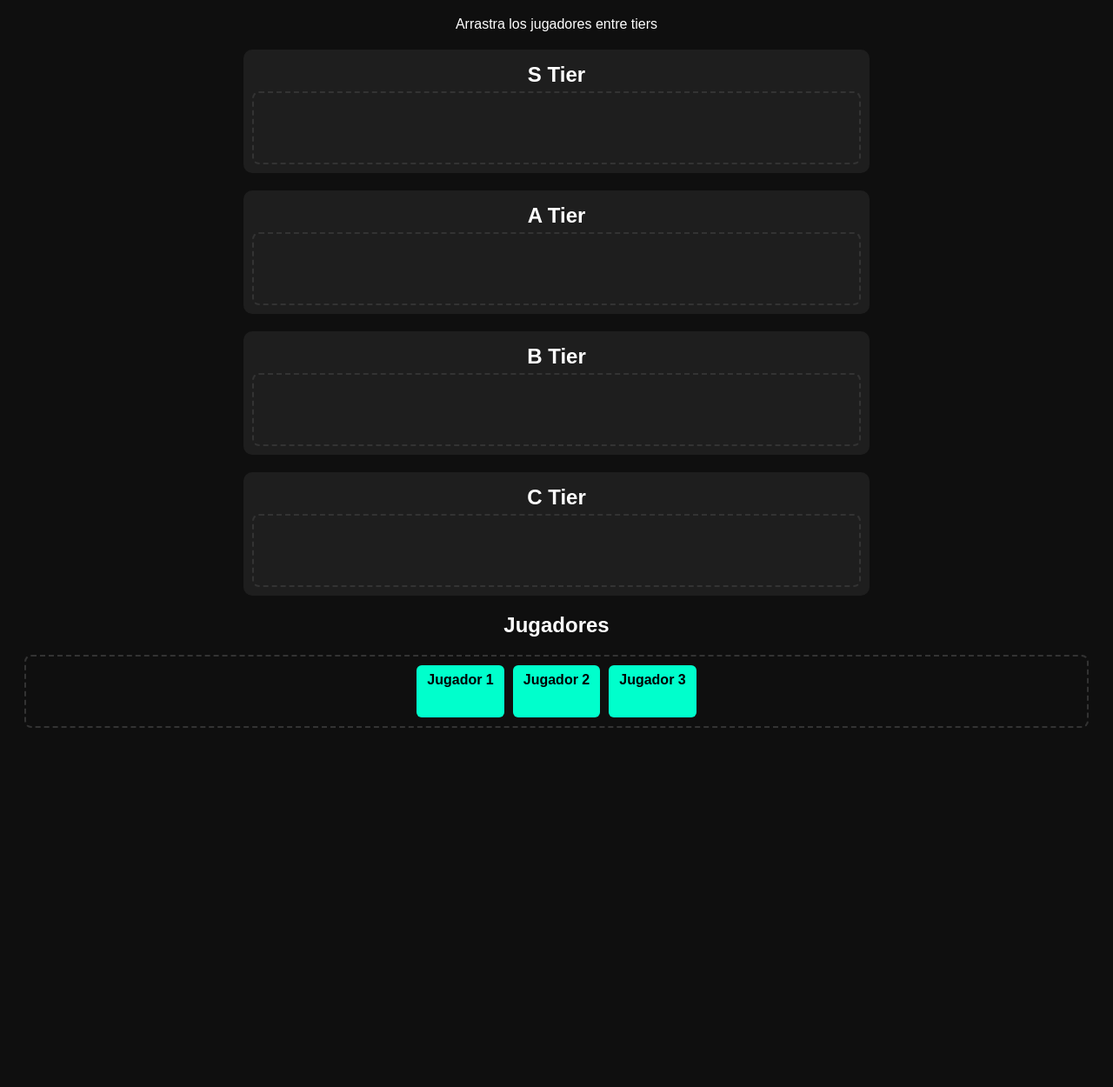
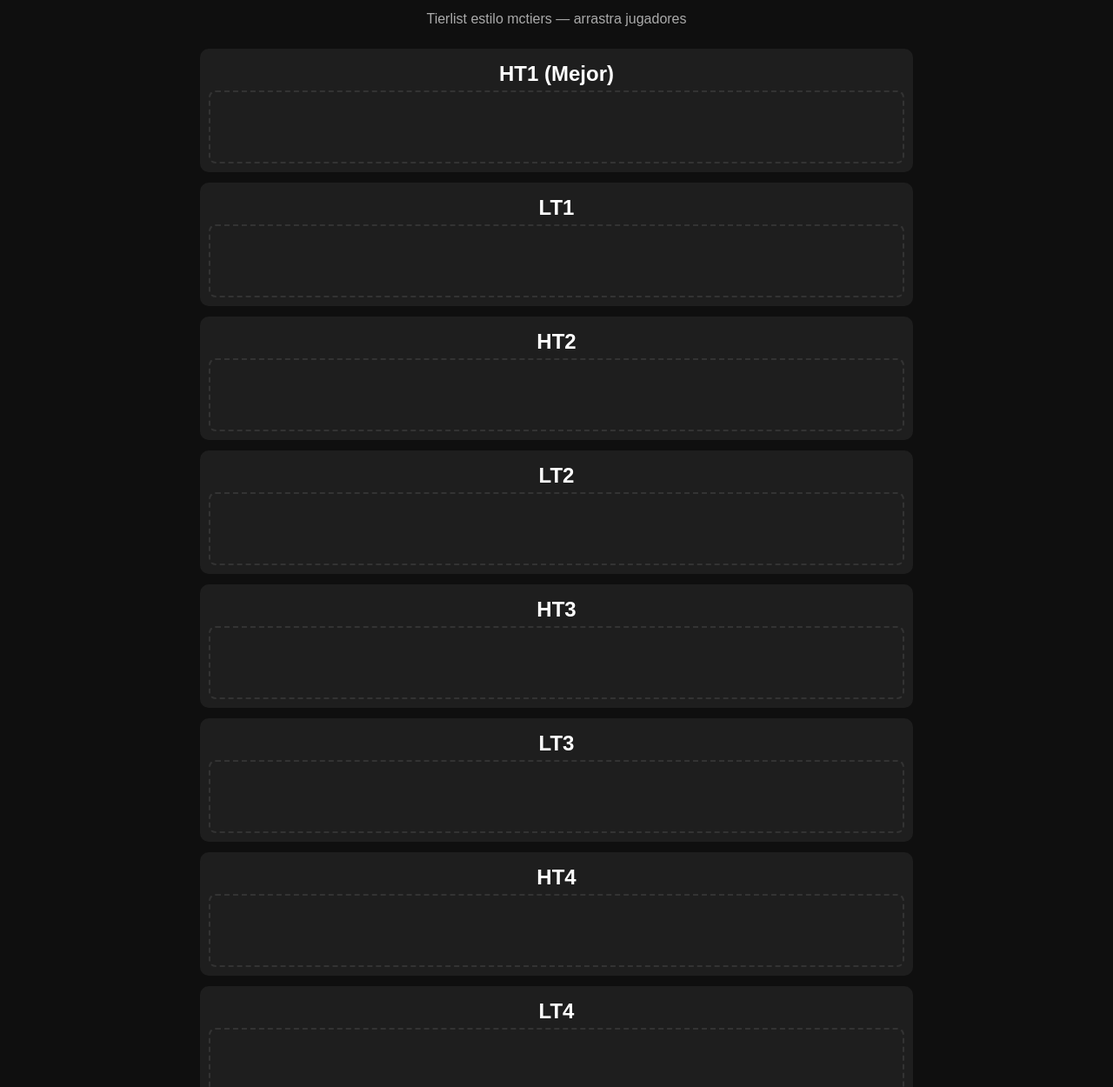
Before and after one commit to alexanderindonesia79-boop/unite-tiers, a plain HTML site: page index.html in a window 1280 px wide. Shown: the part 90-1340 px from the top of the page at 87% size. Before the commit the page ends 955 px from the top, so only its background shows below. Drawn offline with Linux system fonts and the light colour scheme.

Commit message:
Update index.html

```diff
--- a/index.html
+++ b/index.html
@@ -12,19 +12,29 @@
       text-align: center;
       padding: 20px;
     }
+
     h1 {
       color: #00ffcc;
+      margin-bottom: 5px;
     }
+
+    p {
+      color: #aaa;
+      margin-bottom: 25px;
+    }
+
     .tier {
-      margin: 20px auto;
-      max-width: 700px;
+      margin: 12px auto;
+      max-width: 800px;
       background: #1e1e1e;
       border-radius: 10px;
       padding: 10px;
     }
+
     .tier h2 {
       margin: 5px;
     }
+
     .dropzone {
       min-height: 60px;
       border: 2px dashed #333;
@@ -35,6 +45,7 @@
       flex-wrap: wrap;
       justify-content: center;
     }
+
     .player {
       background: #00ffcc;
       color: black;
@@ -42,6 +53,7 @@
       border-radius: 6px;
       font-weight: bold;
       cursor: grab;
+      user-select: none;
     }
   </style>
 </head>
@@ -49,42 +61,77 @@
 <body>
 
 <h1>🔥 Unite Tiers 🔥</h1>
-<p>Arrastra los jugadores entre tiers</p>
+<p>Tierlist estilo mctiers — arrastra jugadores</p>
 
+<!-- MEJOR ARRIBA -->
 <div class="tier">
-  <h2>S Tier</h2>
+  <h2>HT1 (Mejor)</h2>
   <div class="dropzone" ondrop="drop(event)" ondragover="allowDrop(event)"></div>
 </div>
 
 <div class="tier">
-  <h2>A Tier</h2>
+  <h2>LT1</h2>
   <div class="dropzone" ondrop="drop(event)" ondragover="allowDrop(event)"></div>
 </div>
 
 <div class="tier">
-  <h2>B Tier</h2>
+  <h2>HT2</h2>
   <div class="dropzone" ondrop="drop(event)" ondragover="allowDrop(event)"></div>
 </div>
 
 <div class="tier">
-  <h2>C Tier</h2>
+  <h2>LT2</h2>
   <div class="dropzone" ondrop="drop(event)" ondragover="allowDrop(event)"></div>
 </div>
 
+<div class="tier">
+  <h2>HT3</h2>
+  <div class="dropzone" ondrop="drop(event)" ondragover="allowDrop(event)"></div>
+</div>
+
+<div class="tier">
+  <h2>LT3</h2>
+  <div class="dropzone" ondrop="drop(event)" ondragover="allowDrop(event)"></div>
+</div>
+
+<div class="tier">
+  <h2>HT4</h2>
+  <div class="dropzone" ondrop="drop(event)" ondragover="allowDrop(event)"></div>
+</div>
+
+<div class="tier">
+  <h2>LT4</h2>
+  <div class="dropzone" ondrop="drop(event)" ondragover="allowDrop(event)"></div>
+</div>
+
+<div class="tier">
+  <h2>HT5</h2>
+  <div class="dropzone" ondrop="drop(event)" ondragover="allowDrop(event)"></div>
+</div>
+
+<div class="tier">
+  <h2>LT5 (Peor)</h2>
+  <div class="dropzone" ondrop="drop(event)" ondragover="allowDrop(event)"></div>
+</div>
+
+<!-- JUGADORES -->
 <h2>Jugadores</h2>
 <div class="dropzone" ondrop="drop(event)" ondragover="allowDrop(event)">
   <div class="player" draggable="true" ondragstart="drag(event)" id="p1">Jugador 1</div>
   <div class="player" draggable="true" ondragstart="drag(event)" id="p2">Jugador 2</div>
   <div class="player" draggable="true" ondragstart="drag(event)" id="p3">Jugador 3</div>
+  <div class="player" draggable="true" ondragstart="drag(event)" id="p4">Jugador 4</div>
 </div>
 
 <script>
 function allowDrop(ev) {
   ev.preventDefault();
 }
+
 function drag(ev) {
   ev.dataTransfer.setData("text", ev.target.id);
 }
+
 function drop(ev) {
   ev.preventDefault();
   const data = ev.dataTransfer.getData("text");
```
